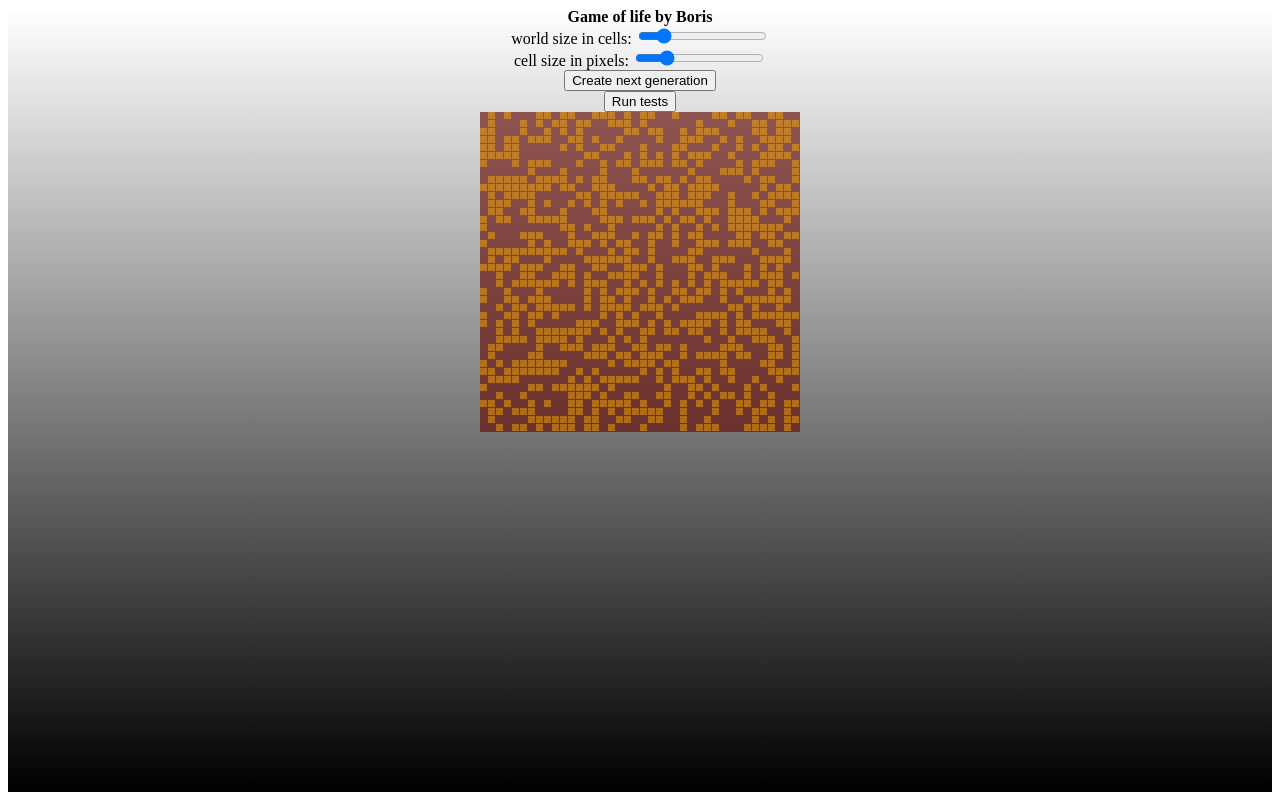
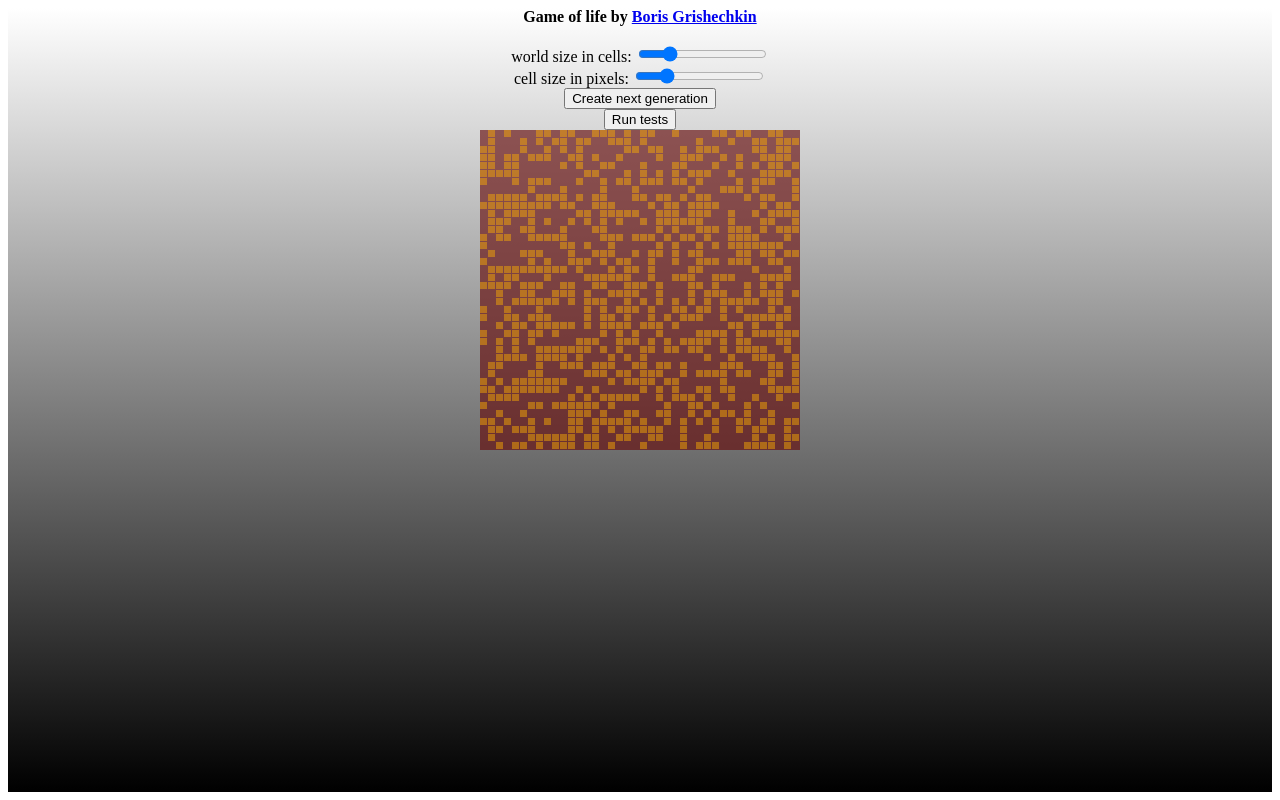
Before and after one commit to bg172/gol.boris, a plain HTML site: page index.htm in a window 1280 px wide. Drawn offline with Linux system fonts and the light colour scheme.

Commit message:
more promotion
+
less combinations of world sizes are possible to possibly always fit into browser windows

```diff
--- a/index.htm
+++ b/index.htm
@@ -2,7 +2,7 @@
 <html>
     <head>
         <link rel="stylesheet" href="style.css" type="text/css"/>
-        <title>Game of life by Boris</title>
+        <title>Game of life by Boris Grishechkin</title>
         <meta charset="UTF-8">
     </head>
     <body>
@@ -17,8 +17,8 @@
         <script src="ruleEngine.js"></script>
         <script src="gol.js"></script>
         <div>
-            <bold>Game of life by Boris</bold><br/>
-            world size in cells: <input id='worldSizeCells' onchange="my.run()" value="40" type="range" min="10" max="200" step="10" /><br/>
+            <bold>Game of life by <a href="https://de.linkedin.com/in/borisgrishechkin">Boris Grishechkin</a></bold><br/><br/>
+            world size in cells: <input id='worldSizeCells' onchange="my.run()" value="40" type="range" min="10" max="150" step="10" /><br/>
             cell size in pixels: <input id='worldCellSizePixels' onchange="my.repaintWithCurrentCellSize()" value="8" type="range" min="2" max="30" step="1" /><br/>
             <button onclick="my.createAndShowNextGeneration()">Create next generation</button><br/>
             <a href="index_test.html"><button>Run tests</button></a><br/>
```
